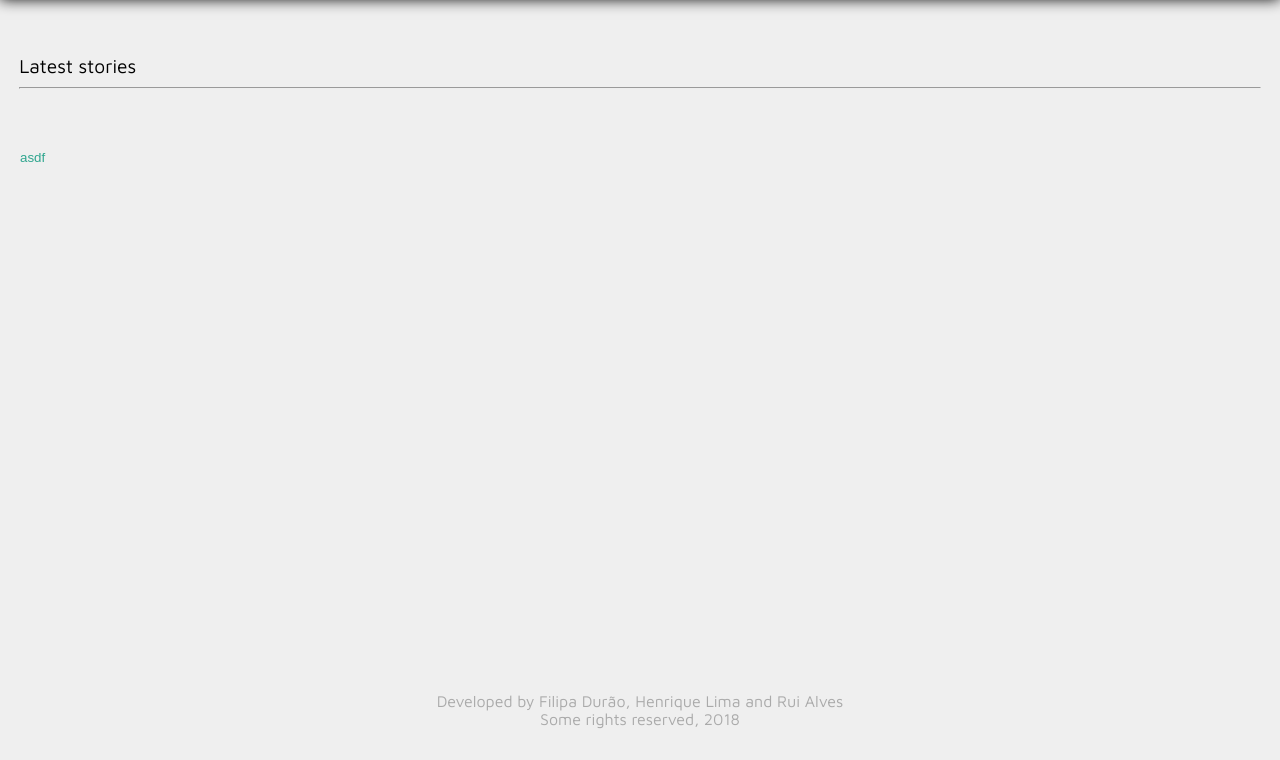
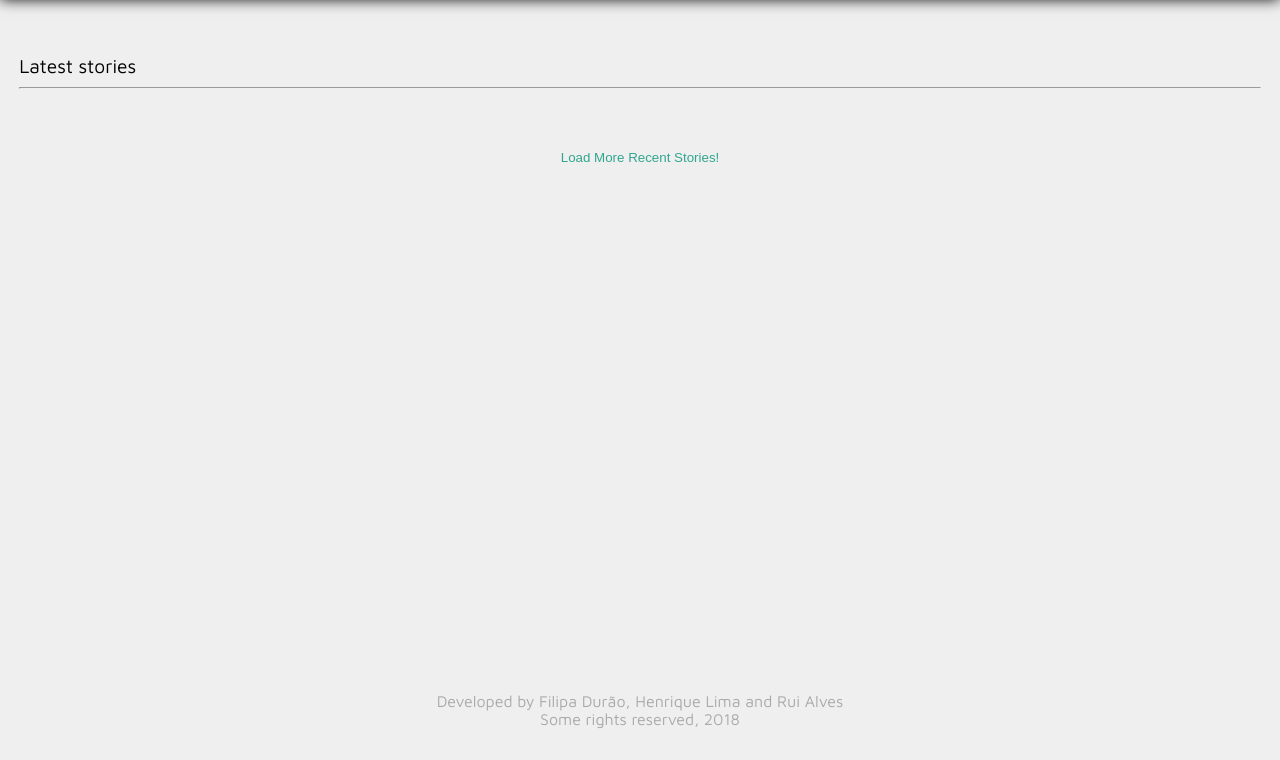
Before and after one commit to xRuiAlves/FEUP-LTW-Proj, a PHP site: page / in a window 1280 px wide. Shown: the part 56-816 px from the top of the page. Run offline with PHP 8.4, Linux system fonts and the light colour scheme; the visitor is signed in with stand-in values (Sample User, id 1); some libraries are stand-ins or nearby versions.

Commit message:
Improved story loading, changed story and cards css

```diff
--- a/src/css/card.css
+++ b/src/css/card.css
@@ -16,12 +16,13 @@
 }
 
 
-/******************* FULL STORY *************/
+/******************* Card Inside Modal *************/
 
 body #modal-container .card-container{
     box-shadow: 0px 0px 2em #000;
     text-align: left;
     max-width: 50em;
+    width: 100%;
     padding: 0;
     margin: 0;
 }
--- /dev/null
+++ b/src/css/homepage.css
@@ -0,0 +1,7 @@
+#btn-load-latest{
+    display: inline-block;
+}
+
+#page-content{
+    text-align: center;
+}
--- a/src/css/stories.css
+++ b/src/css/stories.css
@@ -2,6 +2,7 @@
     display:flex;
     align-items: flex-start;
     justify-content: space-around;
+    text-align: left;
 }
 
 .stories-container .masonry-col{
@@ -41,15 +42,5 @@
 
 .story-container .reactions .reaction-amount{
     font-weight: bold;
+    margin-left: 0.5em;
 }
-
-
-/******************* FULL STORY *************/
-
-body #modal-container .story-container{
-    box-shadow: 0px 0px 2em #000;
-    text-align: left;
-    max-width: 50em;
-    padding: 0;
-    margin: 0;
-}
--- a/src/css/style.css
+++ b/src/css/style.css
@@ -98,6 +98,7 @@ input[type="submit"]:hover, button:hover{
 }
 
 .page-divider{
+    text-align: left;
     font-size: 1.2em;
     margin: 2em 0em;
     padding: 0em 1em;
--- a/src/index.php
+++ b/src/index.php
@@ -1,4 +1,6 @@
 <?php include('./templates/header.php') ?>
+
+<link rel="stylesheet" href="css/homepage.css">
 
 <script src="js/homepage.js" defer type="module"></script>
 
@@ -8,8 +10,8 @@
     <hr>
 </div>
 <div id="latest-stories" class="stories-container"></div>
-<button onclick="load_more()">
-    asdf
+<button id="btn-load-latest">
+    Load More Recent Stories!
 </button>
 
 
--- a/src/js/homepage.js
+++ b/src/js/homepage.js
@@ -2,15 +2,28 @@ import StoriesRenderer from './storiesRenderer.js';
 
 let storiesRenderer = new StoriesRenderer();
 
+const AMOUNT_OF_STORIES_PER_FETCH = 3;
+
 load_latest_stories();
-
+document.getElementById('btn-load-latest').addEventListener('click', load_latest_stories);
 
 
 function load_latest_stories(){
+    let offset;
+    if(storiesRenderer.displayedStories['latest-stories']){
+        offset = storiesRenderer.displayedStories['latest-stories'].length;
+    }else{
+        offset = 0;
+    }
 
-    fetch('api/story/recent?offset=0&num_stories=12')
+    fetch(`api/story/recent?offset=${offset}&num_stories=${AMOUNT_OF_STORIES_PER_FETCH}`)
     .then(res => res.json())
-    .then(data => storiesRenderer.displayStories(data, "latest-stories"))
-    .catch(err => console.error(err))
-
+    .then(data => {
+        storiesRenderer.displayStories(data, "latest-stories");
+        if(data.length < AMOUNT_OF_STORIES_PER_FETCH){
+            let btnLoadLatest = document.getElementById('btn-load-latest')
+            btnLoadLatest.parentNode.removeChild(btnLoadLatest);
+        }
+    })
+    .catch(err => console.log('Could not load latest stories'));
 }
--- a/src/js/storiesRenderer.js
+++ b/src/js/storiesRenderer.js
@@ -80,12 +80,12 @@ export default class StoriesRenderer{
                         <span class="author-name">${story.author}</span>
                     </div>
                     <div class="reactions">
-                        <span class="reaction-amount">${story.comments}</span>
-                        <span class="reaction-name">comments</span>
-                        <span class="reaction-amount">${story.upvotes}</span>
-                        <span class="reaction-name">upvotes</span>
-                        <span class="reaction-amount">${story.downvotes}</span>
-                        <span class="reaction-name">downvotes</span>
+                        <span class="reaction-amount">${story.comments || 0}</span>
+                        <span class="reaction-name"><i class="fas fa-comment"></i></span>
+                        <span class="reaction-amount">${story.upvotes || 0}</span>
+                        <span class="reaction-name"><i class="fas fa-arrow-up"></i></i></span>
+                        <span class="reaction-amount">${story.downvotes || 0}</span>
+                        <span class="reaction-name"><i class="fas fa-arrow-down"></i></span>
                     </div>
                 </footer>
             </div>`
--- a/src/templates/header.php
+++ b/src/templates/header.php
@@ -17,8 +17,8 @@
     <meta charset="UTF-8">
     <meta name="viewport" content="width=device-width, initial-scale=1.0">
     <link href="https://fonts.googleapis.com/css?family=Maven+Pro" rel="stylesheet">
-    <!--link rel="stylesheet" href="https://use.fontawesome.com/releases/v5.5.0/css/all.css" integrity="sha384-B4dIYHKNBt8Bc12p+WXckhzcICo0wtJAoU8YZTY5qE0Id1GSseTk6S+L3BlXeVIU" crossorigin="anonymous">
-    --><link rel="stylesheet" href="css/style.css">
+    <link rel="stylesheet" href="https://use.fontawesome.com/releases/v5.5.0/css/all.css" integrity="sha384-B4dIYHKNBt8Bc12p+WXckhzcICo0wtJAoU8YZTY5qE0Id1GSseTk6S+L3BlXeVIU" crossorigin="anonymous">
+    <link rel="stylesheet" href="css/style.css">
     <script src="js/navbar.js" defer></script>
     <script src="js/modal.js" defer></script>
     <script src="js/login.js" defer></script>
```
